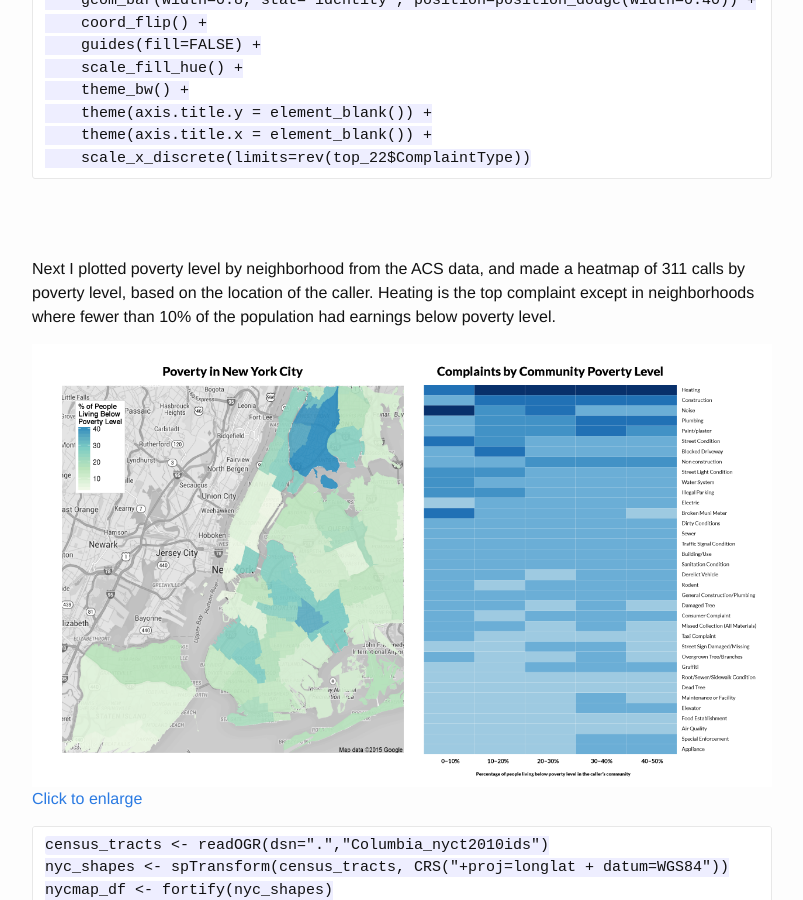
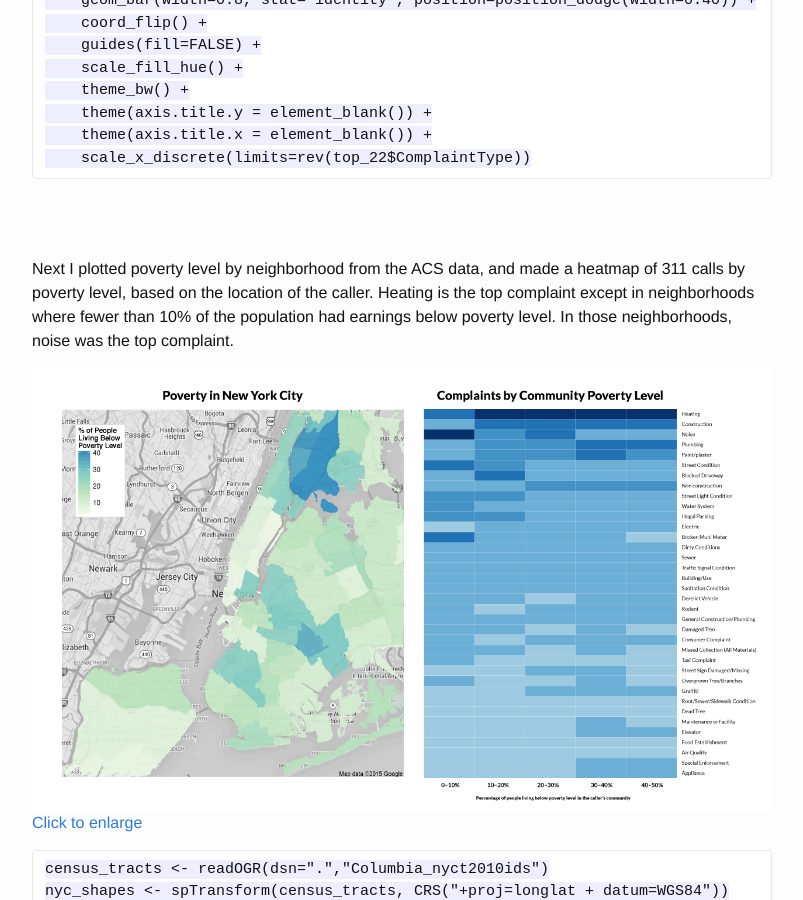
Before and after one commit to jcp1016/jcp1016.github.io, a Jekyll site: the page built from _posts/2015-03-24-nyc-311.md, in a window 1280 px wide and 900 px high, scrolled down 4195 px. Shown: the whole window, without its empty margins (238-1041 px from the left). Built offline with Jekyll 4.4.1, drawn with Linux system fonts in a browser that asks for light colours.

Commit message:
edit post

```diff
--- a/_posts/2015-03-24-nyc-311.md
+++ b/_posts/2015-03-24-nyc-311.md
@@ -60,7 +60,7 @@ First I made a simple horizontal bar chart showing the top calls to 311 in 2013.
 
 <br /><br />
 
-Next I plotted poverty level by neighborhood from the ACS data, and made a heatmap of 311 calls by poverty level, based on the location of the caller.  Heating is the top complaint except in neighborhoods where fewer than 10% of the population had earnings below poverty level.<br />
+Next I plotted poverty level by neighborhood from the ACS data, and made a heatmap of 311 calls by poverty level, based on the location of the caller.  Heating is the top complaint except in neighborhoods where fewer than 10% of the population had earnings below poverty level.  In those neighborhoods, noise was the top complaint.<br />
 
 ![Complaints by poverty level]({{ site.baseurl }}/assets/complaints_by_level.png)<br />
 [Click to enlarge]({{ site.baseurl }}/assets/complaints_by_level.png)
```
